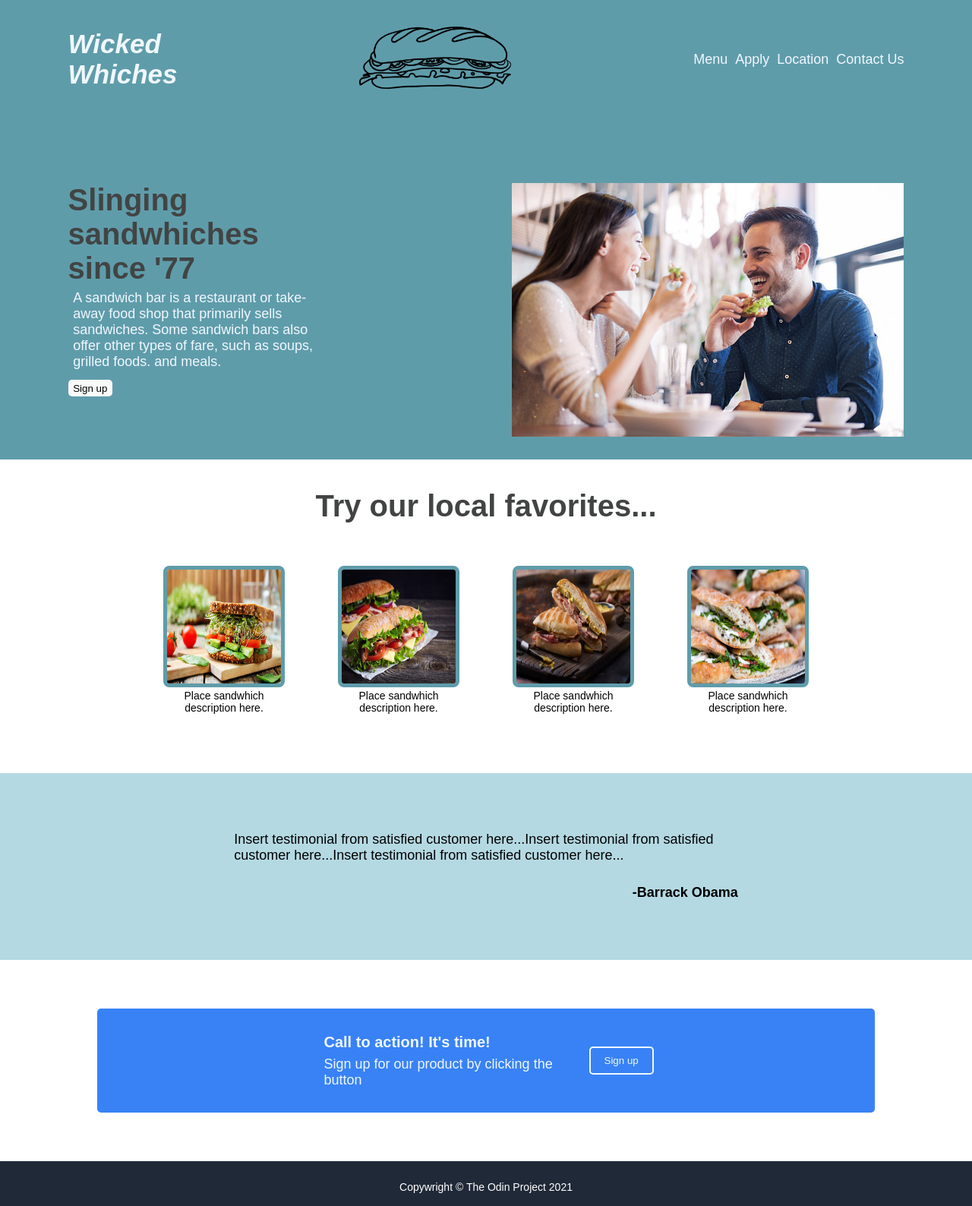
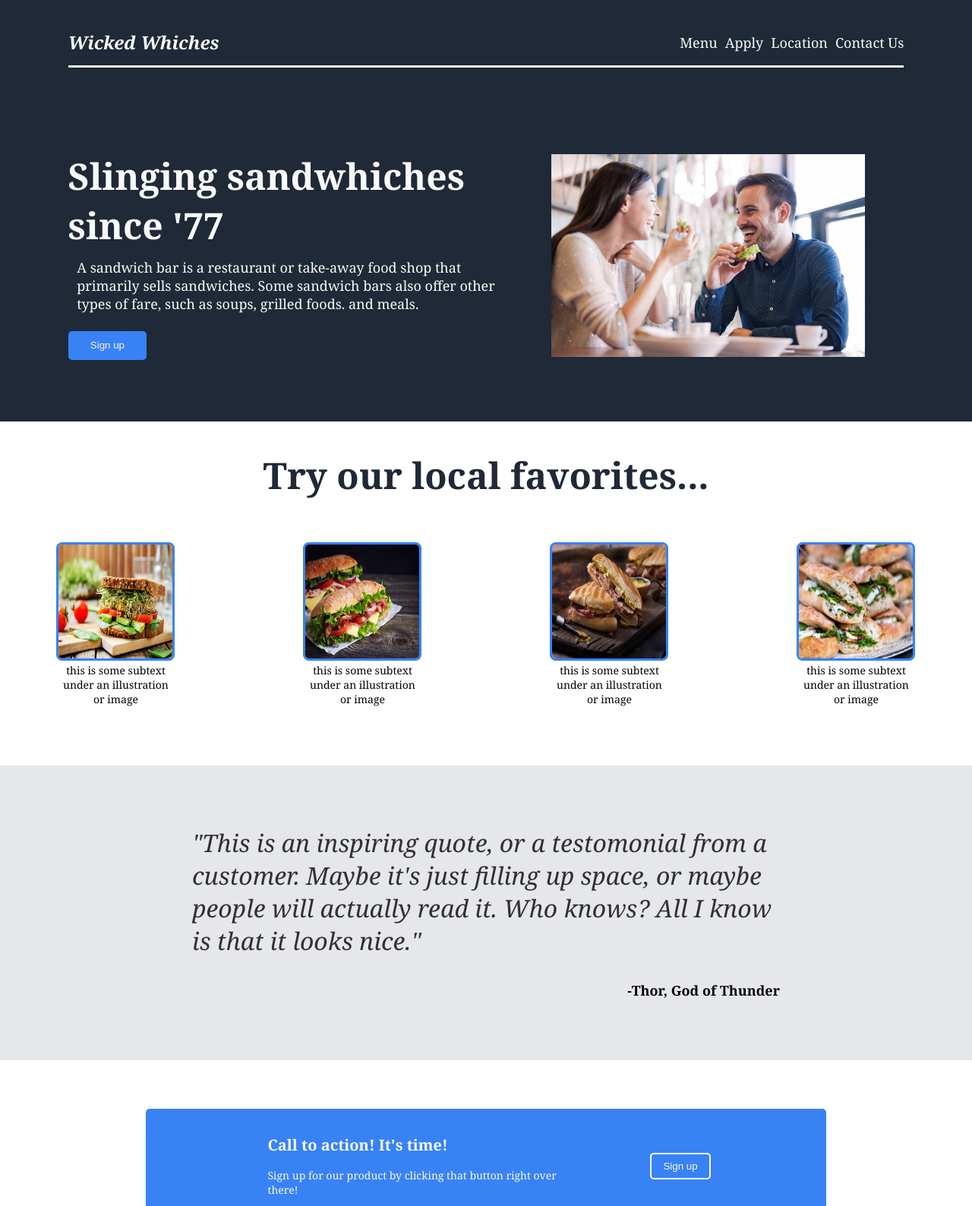
Before and after one commit to lohrmannkyle/landingPageProj, a plain HTML site: page index.html in a window 1280 px wide. Shown: the top 1588 px of the page at 76% size. Drawn offline with Linux system fonts and the light colour scheme.

Commit message:
Restyle with new color scheme

```diff
--- a/index.html
+++ b/index.html
@@ -11,9 +11,9 @@
                 <div class="wrapper">
                     <h2>Wicked Whiches</h2>
                 </div>
-                <div class="logo">
+               <!-- <div class="logo">
                     <img  src="images/sandwich-23472__340.webp" alt="Company logo of man in running position" height="auto" width="200px">
-                </div>
+                </div>-->
                 <div class="links">
                     <ul>
                         <li><a href="https://google.com">Menu</a></li>
@@ -32,7 +32,6 @@
                 <button>Sign up</button>
             </div>
             <div class="right-content">
-                <!-- Don't forget to remove inline height/width -->
                 <img class="smiling" src="images/smiling.jpg" alt="Man and woman sitting eating sandwhiches having a good time">
             </div>
         </div>
@@ -42,35 +41,35 @@
             <div class="cards">
                 <div class="card">
                     <img alt="sandwhich" src="images/cards/chicken-blt.jpg">
-                    <p>Place sandwhich description here.
-
-                    </p>
+                    <p>this is some subtext under an illustration or image</p>
                 </div>
                 <div class="card">
                     <img alt="sandwhich" src="images/cards/classic-blt.jpg">
-                    <p>Place sandwhich description here.</p>
+                    <p>this is some subtext under an illustration or image</p>
                 </div>
                 <div class="card">
                     <img alt="sandwhich" src="images/cards/pastrami-swiss.jpg">
-                    <p>Place sandwhich description here.</p>
+                    <p>this is some subtext under an illustration or image</p>
                 </div>
                 <div class="card">
                     <img alt="sandwhich" src="images/cards/spinach-tomato-melt.jpg">
-                    <p>Place sandwhich description here.</p>
+                    <p>this is some subtext under an illustration or image</p>
                 </div>
             </div>
         </div>
             <div class="middle-bottom">
                 <div class="middle-bottom-content">
-                    <p>Insert testimonial from satisfied customer here...Insert testimonial from satisfied customer here...Insert testimonial from satisfied customer here...</p>
-                    <p class="quote">-Barrack Obama</p>
+                    <p>"This is an inspiring quote, or a testomonial from a customer. Maybe it's just filling up space, or maybe people will actually read it. Who knows? All I know is that it looks nice."</p>
+                    <p class="quote">-Thor, God of Thunder</p>
             </div>
         </div>
         <div class="footer">
             <div class="footer-content">
                 <div class="footer-text">
                     <p>Call to action! It's time!</p>
-                    <p>Sign up for our product by clicking the button</p>
+                    <div class="wrapper">
+                        <p>Sign up for our product by clicking that button right over there!</p>
+                    </div>
                 </div>
                 <button>Sign up</button>
             </div>
--- a/style/styles.css
+++ b/style/styles.css
@@ -1,5 +1,5 @@
 body {
-    font-family: Arial, Helvetica, sans-serif;
+    font-family: Georgia, 'Times New Roman', Times, serif;
     font-size: 18px;
     margin: 0%;
 }
@@ -18,7 +18,7 @@ ul {
 
 a {
     text-decoration: none;
-    color: aliceblue;
+    color: #f9faf8;
 }
 
 .top {
@@ -26,45 +26,60 @@ a {
     align-items: center;
     justify-content: space-between;
     margin-bottom: 10%;
+    border-bottom: #f9faf8;
+    border-bottom-style: solid;
 }
 
 
 .wrapper {
     display: flex;
-    flex-basis: 35px;
-    flex-wrap: wrap;
+
 }
 .links {
     display: flex;
 }
 
 .header {
-    background-color: rgb(95, 156, 170);
+    background-color: #1f2937;
     display: flex;
     flex-direction: column;
     padding: 2% 7%;
-    color: aliceblue;
+    color: #f9faf8;
 
+}
+
+.smiling {
+    width: 80%;
+    height: auto;
 }
 
 h2 {
     font-style: italic;
     font-weight: 800;
     margin: 0%;
-    font-size: 35px;
+    font-size: 24px;
+    color: #f9faf8;
 }
 
-h1 {
+.left-content h1 {
     margin: 0%;
-    font-size: 40px;
-    color: rgb(66, 68, 68);
+    font-size: 48px;
+    color: #f9faf8;
+    font-weight: bolder;
+}
+
+.middle-top h1 {
+    margin: 0%;
+    font-size: 48px;
+    color: #1f2937;
+    font-weight: bolder;
 }
 
 .header-content {
 
     display: flex;
-    flex: 1;
-    justify-content: space-between;
+    padding-bottom: 5%;
+
 
 }
 
@@ -73,7 +88,13 @@ h1 {
     flex-basis: 30%;
     flex-direction: column;
     color: rgb(92, 102, 104);
-    color: aliceblue;
+    color: #f9faf8;
+    flex: 1;
+}
+.right-content {
+    display: flex;
+    justify-content: center;
+    align-items: center;
 }
 
 button {
@@ -81,13 +102,13 @@ button {
 }
 
 .left-content button {
-    background-color: rgb(249, 250, 250);
+    background-color: #3882F6;
     border: none;
-    color: rgb(0, 0, 0);
-
+    color: #f9faf8;
     border-radius: 5px;
     width: fit-content;
     margin-top: 2%;
+    padding: 2% 5%;
 }
 
 .middle-top {
@@ -108,8 +129,8 @@ button {
 .card img{
     height: 150px;
     width: 150px;
-    border-color: rgb(95, 156, 170);
-    border-width: 5px;
+    border-color: #3882F6;
+    border-width: 3px;
     border-style: solid;
     border-radius: 5%;
 
@@ -130,7 +151,7 @@ button {
 .middle-bottom {
     display: flex;
     justify-content: center;
-    background-color: rgb(181, 217, 226);
+    background-color: #e5e7eb;
     padding: 5%;
 
 }
@@ -138,7 +159,13 @@ button {
     display: flex;
     flex-direction: column;
     flex-wrap: wrap;
-    flex-basis: 60%;
+    flex-basis: 70%;
+}
+
+.middle-bottom-content > p:first-child {
+    font-size: 32px;
+    font-style: italic;
+    color: rgb(49, 49, 49);
 }
 .quote {
     text-align: end;
@@ -160,9 +187,9 @@ p {
     width: fit-content;
     height: fit-content;
     border-radius: 5px;
-    border-color: aliceblue;
+    border-color: #f9faf8;
     background-color: #3882F6;
-    color: aliceblue;
+    color: #f9faf8;
     border-style: solid;
     border-width: 2px;
     align-self: center;
@@ -170,15 +197,20 @@ p {
 
 .footer-content {
     display: flex;
-    margin: 5% 10%;
+    margin: 5% 15%;
     padding: 2% 5%;
     background-color: #3882F6;
-    color: aliceblue;
+    color: #f9faf8;
     border-radius: 5px;
-    justify-content: center;
+    justify-content: space-evenly;
+
+
 
 }
 
+.footer-text {
+    font-size: 14px;
+}
 
 .footer-text > p:first-child {
     font-weight: bold;
```
